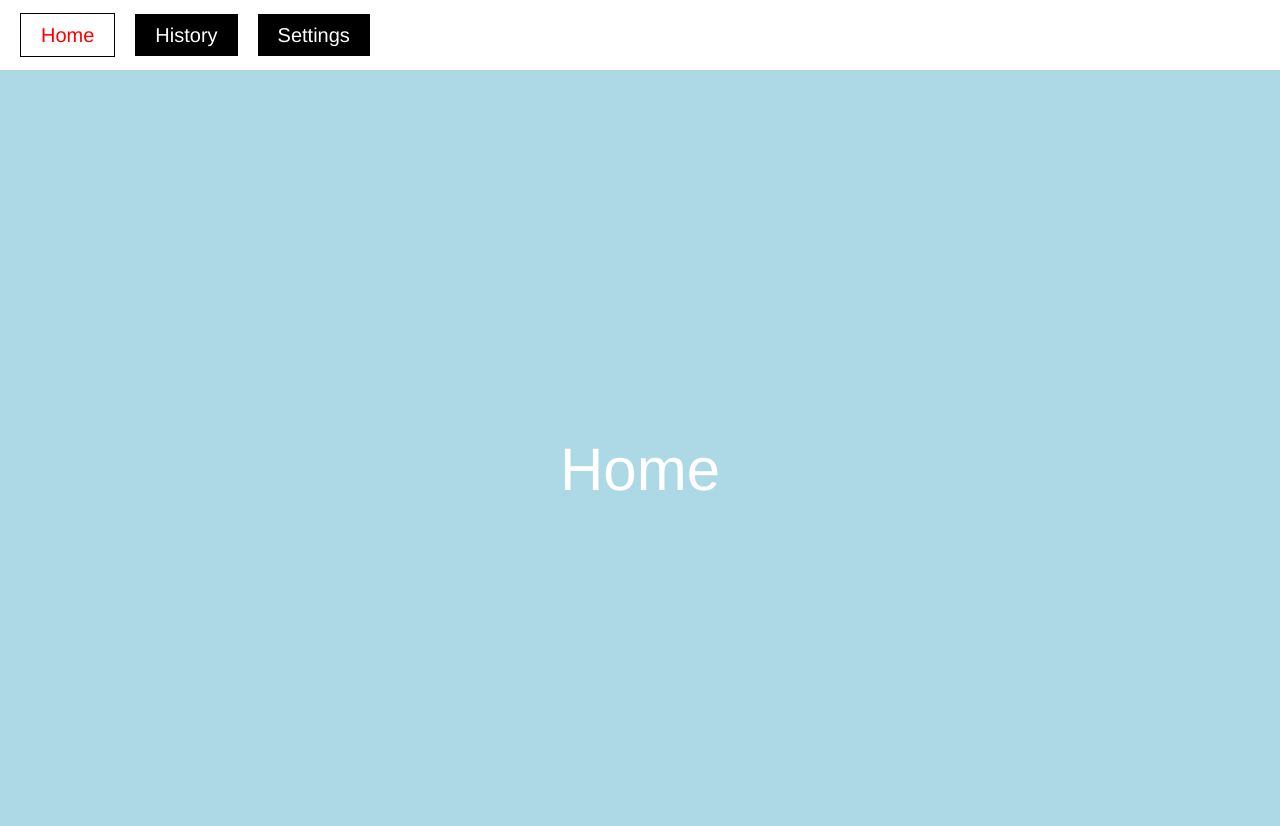
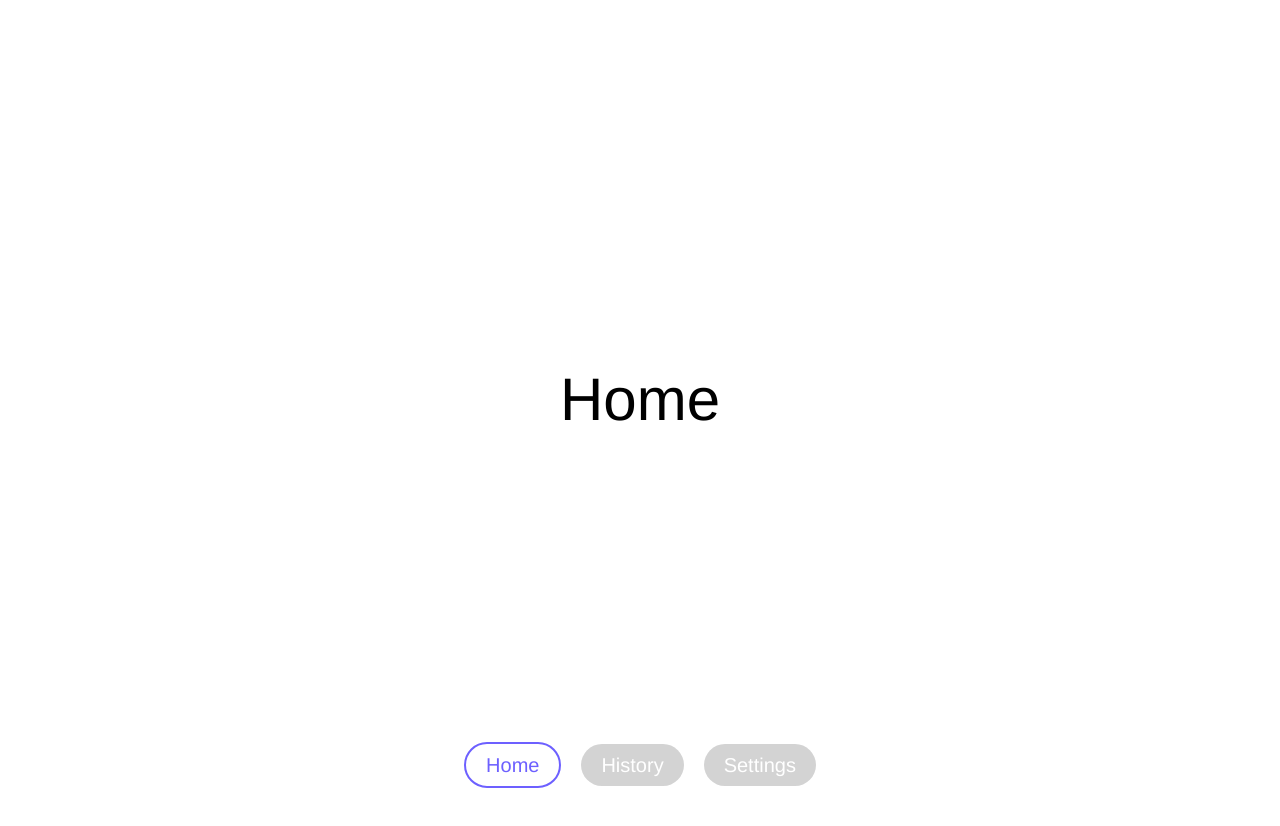
Before and after one commit to verenahuber/simple-vue-app, a Vue app in the folder Frontend/weight-tracking-app/: page /history in a window 1280 px wide. Shown: the top 826 px of the page. After the commit the page ends 800 px from the top, so only its background shows below. Built offline with nearby package versions, Linux system fonts and the light colour scheme.

Commit message:
Navigation_Unten

```diff
--- a/Frontend/weight-tracking-app/src/App.vue
+++ b/Frontend/weight-tracking-app/src/App.vue
@@ -1,7 +1,7 @@
 <template>
   <div>
    <Navbar/>
-   <transition name="fade"><router-view></router-view></transition>
+   <router-view></router-view>
   </div>
 </template>
 
@@ -21,11 +21,7 @@ export default {
 
 <style>
 #app {
-  font-family: Avenir, Helvetica, Arial, sans-serif;
-  -webkit-font-smoothing: antialiased;
-  -moz-osx-font-smoothing: grayscale;
-  text-align: center;
-
+  font-family: Montserrat, Helvetica, Arial, sans-serif;
 }
 
 *{
@@ -34,14 +30,4 @@ export default {
   box-sizing: border-box;
 }
 
-.fade-enter-active,
-.fade-leave-active {
-  transition: opacity 0.5s ease;;
-}
-
-.fade-enter-from,
-.fade-leave-to {
-  opacity: 0;
-}
-
 </style>
--- a/Frontend/weight-tracking-app/src/components/History.vue
+++ b/Frontend/weight-tracking-app/src/components/History.vue
@@ -19,12 +19,10 @@ export default {
 .container{
   height:100vh;
   width:100%;
-  background: lightcoral;
   display: flex;
   justify-content: center;
   align-items: center;
   font-size: 60px;
-  color: white;
 }
 
 </style>
--- a/Frontend/weight-tracking-app/src/components/Home.vue
+++ b/Frontend/weight-tracking-app/src/components/Home.vue
@@ -19,12 +19,10 @@ export default {
 .container{
   height:100vh;
   width:100%;
-  background: lightblue;
   display: flex;
   justify-content: center;
   align-items: center;
   font-size: 60px;
-  color: white;
 }
 
 </style>
--- a/Frontend/weight-tracking-app/src/components/Navbar.vue
+++ b/Frontend/weight-tracking-app/src/components/Navbar.vue
@@ -22,39 +22,39 @@ export default {
 <style scoped>
 .navbar {
   display: flex;
-  justify-content: space-between;
+  justify-content: center;
   align-items: center;
   font-size: 20px;
   padding: 20px 10px;
+  overflow: hidden;
+  position: fixed;
+  bottom: 0;
+  width: 100%;
 }
 
 .navbar .nav_buttons {
   display: flex;
-
+  align-items: center;
 }
 .navbar .nav_buttons a {
   padding: 10px 20px;
   margin: 0 10px;
-  background: black;
+  background: lightgray;
   color: white;
   cursor: pointer;
   text-decoration: none;
+  border-radius: 100px;
+}
+
+.navbar a:hover {
+  background-color: #ddd;
+  color: black;
 }
 
 .active{
-  color:red !important;
+  color:#6D60FF !important;
   background: white !important;
-  border: 1px solid black;
-}
-
-.fade-enter-active,
-.fade-leave-active {
-  transition: opacity 0.5s ease;;
-}
-
-.fade-enter-from,
-.fade-leave-to {
-  opacity: 0;
+  border: 2px solid #6D60FF;
 }
 
 </style>
--- a/Frontend/weight-tracking-app/src/components/Settings.vue
+++ b/Frontend/weight-tracking-app/src/components/Settings.vue
@@ -19,12 +19,10 @@ export default {
 .container{
   height:100vh;
   width:100%;
-  background: lightgreen;
   display: flex;
   justify-content: center;
   align-items: center;
   font-size: 60px;
-  color: white;
 }
 
 </style>
```
